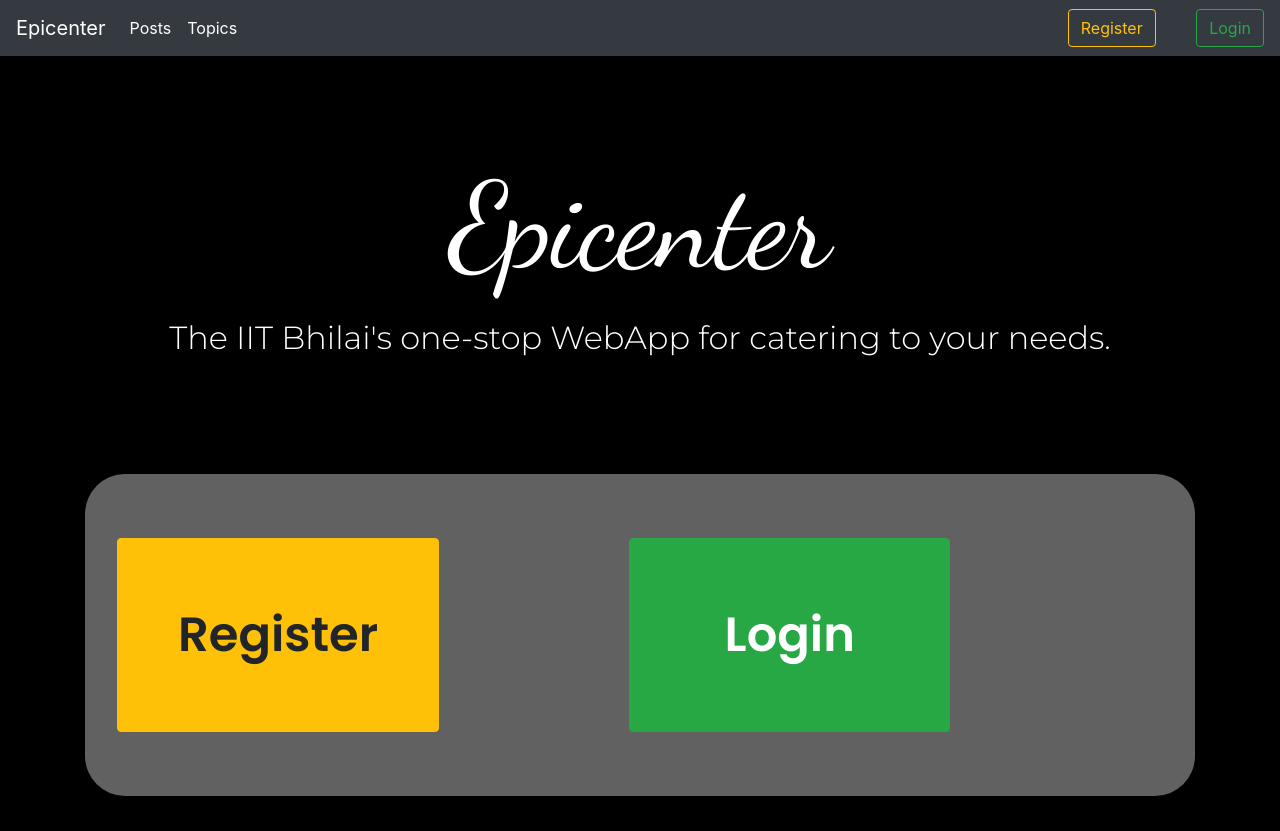
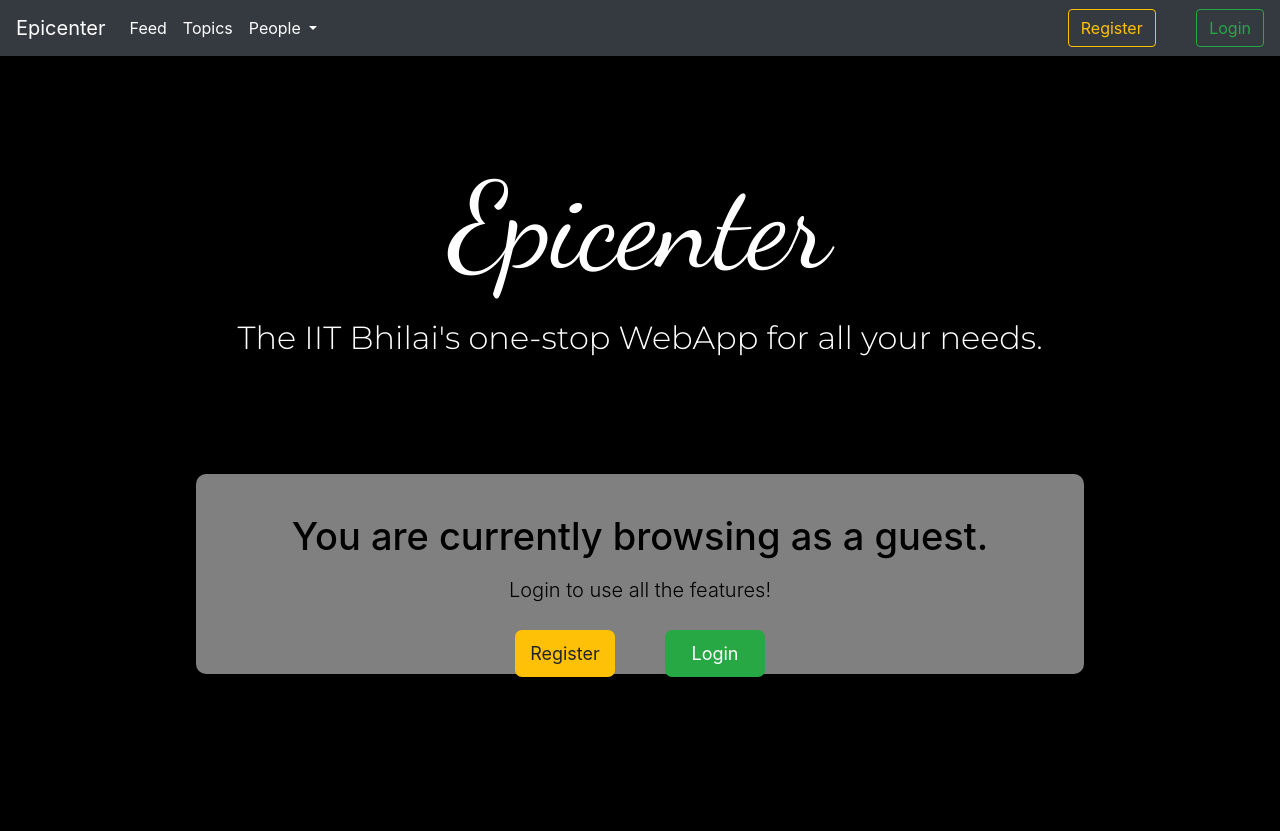
Before and after one commit to adismort14/zapricon, a Django app: page / in a window 1280 px wide. After the commit the page ends 677 px from the top, so only its background shows below. Run offline with Django 3.2, Linux system fonts and the light colour scheme; parts of the project's set-up code (start-up, migrations or seed data) failed here and were passed over; some libraries are stand-ins or nearby versions.

Commit message:
added a login box for guests

```diff
--- a/static/css/style.css
+++ b/static/css/style.css
@@ -39,6 +39,7 @@
   height: 1000px;
 }
 
+
 /* On screens that are less than 700px wide, make the sidebar into a topbar */
 @media screen and (max-width: 700px) {
   .sidebar {
--- a/templates/base.html
+++ b/templates/base.html
@@ -4,6 +4,9 @@
 <html>
   <head>
     <title>{%block title%} {%endblock title%}</title>
+    {% comment %} {% load static %}
+    <script src="{% static '/js/app.js' %}" type="text/javascript"></script>
+    {% endcomment %}
 
     <link
       rel="stylesheet"
@@ -67,7 +70,7 @@
         <ul class="navbar-nav mr-auto">
           <li class="nav-item active">
             <a class="nav-link" href="{%url 'posts:posts_home'%}"
-              >Posts <span class="sr-only"></span
+              >Feed <span class="sr-only"></span
             ></a>
           </li>
           <li class="nav-item">
@@ -76,7 +79,6 @@
             >
           </li>
 
-          {%if request.user.is_authenticated%}
           <li class="nav-item dropdown">
             <a
               class="nav-link active dropdown-toggle"
@@ -90,12 +92,10 @@
               People
             </a>
             <div class="dropdown-menu" aria-labelledby="navbarDropdown">
-              {% comment %}
               <a class="dropdown-item" href="{%url 'accounts:accounts_home'%}"
                 >Suggested People</a
               >
               <div class="dropdown-divider"></div>
-              {% endcomment %}
 
               <a class="dropdown-item" href="{%url 'accounts:following'%}"
                 >Following</a
@@ -106,7 +106,6 @@
               >
             </div>
           </li>
-          {%endif%}
         </ul>
 
         {%if not request.user.is_authenticated%}
@@ -135,7 +134,7 @@
       </div>
     </nav>
 
-    <div class="container" style="margin: 35px auto; min-width: 80%">
+    <div class="container" style="margin: 35px auto; min-width: 70%">
       <div class="jumbotron" style="background: black">
         {%block content%} {%endblock content%}
       </div>
--- a/templates/homepage.html
+++ b/templates/homepage.html
@@ -2,46 +2,39 @@
 
 
 {%block title%}
-Social Site on Django by Tanmay Vijay
+Epicenter
 {%endblock%}
-
-
 
 {%block content%}
 <div class="top-container" style="text-align:center;">
 	<h1 style="font-family: 'Dancing Script', cursive; font-size:15vh;">Epicenter</h1>
 	<p style="font-size:4vh;font-family: 'Montserrat', sans-serif; margin-top: 15px;">
-		The IIT Bhilai's one-stop WebApp for catering to your needs.</a>
+		The IIT Bhilai's one-stop WebApp for all your needs.</a>
 	</p>
 </div>
-
-
 {%endblock%}
-
-
 
 {%block content_no_jt%}
 
 {%if not request.user.is_authenticated %}
 
-<div class="jumbotron">
-
-	<a href="{%url 'accounts:register'%}">
-		<button class="btn btn-warning" style="padding:60px;">
-			<font size=30px;><b>Register</b></font>
-		</button>
-	</a>
-
-	&nbsp;&nbsp;&nbsp;&nbsp;&nbsp;&nbsp;&nbsp;&nbsp;&nbsp;
-	&nbsp;&nbsp;&nbsp;&nbsp;&nbsp;&nbsp;&nbsp;&nbsp;&nbsp;
-	&nbsp;&nbsp;&nbsp;&nbsp;&nbsp;&nbsp;&nbsp;&nbsp;&nbsp;
-	&nbsp;&nbsp;&nbsp;&nbsp;&nbsp;&nbsp;&nbsp;&nbsp;&nbsp;
-
-	<a href="{%url 'accounts:login'%}">
-		<button class="btn btn-success" style="padding:60px;">
-			<font size=30px;><b>&nbsp;&nbsp;&nbsp;Login&nbsp;&nbsp;&nbsp;</b></font>
-		</button>
-	</a>
+	<div class="popup" id="popup"
+		style="width:80%; height:25vh;background:gray;border-radius:10px;text-align:center;padding:10px 30px 0;color:black;margin:0 auto;">
+		<h2 style="font-size:38px;font-weight:500;margin:30px 0 10px;">You are currently browsing as a guest.</h2>
+		<p style="margin-top: 15px;margin-bottom:5px;font-weight: 350;font-size:20px;">Login to use all the features!</p>
+		<div class="button-container" style="display:flex;justify-content:center;">
+			<a href="{%url 'accounts:register'%}" style="flex-basis:100px;margin-right:50px;">
+				<button class="btn btn-warning" style="width:100%;margin-top:20px;padding:10px 0;border:0;outline:none;font-size:18px;border-radius:7px;cursor:pointer;">
+					Register
+				</button>
+			</a>
+			<a href="{%url 'accounts:login'%}" style="flex-basis:100px;">
+				<button class="btn btn-success" style="width:100%;margin-top:20px;padding:10px
+					0;border:0;outline:none;font-size:18px;border-radius:7px;cursor:pointer;">
+					Login
+				</button>
+			</a>
+		</div>
 </div>
 
 {%endif%}
```
